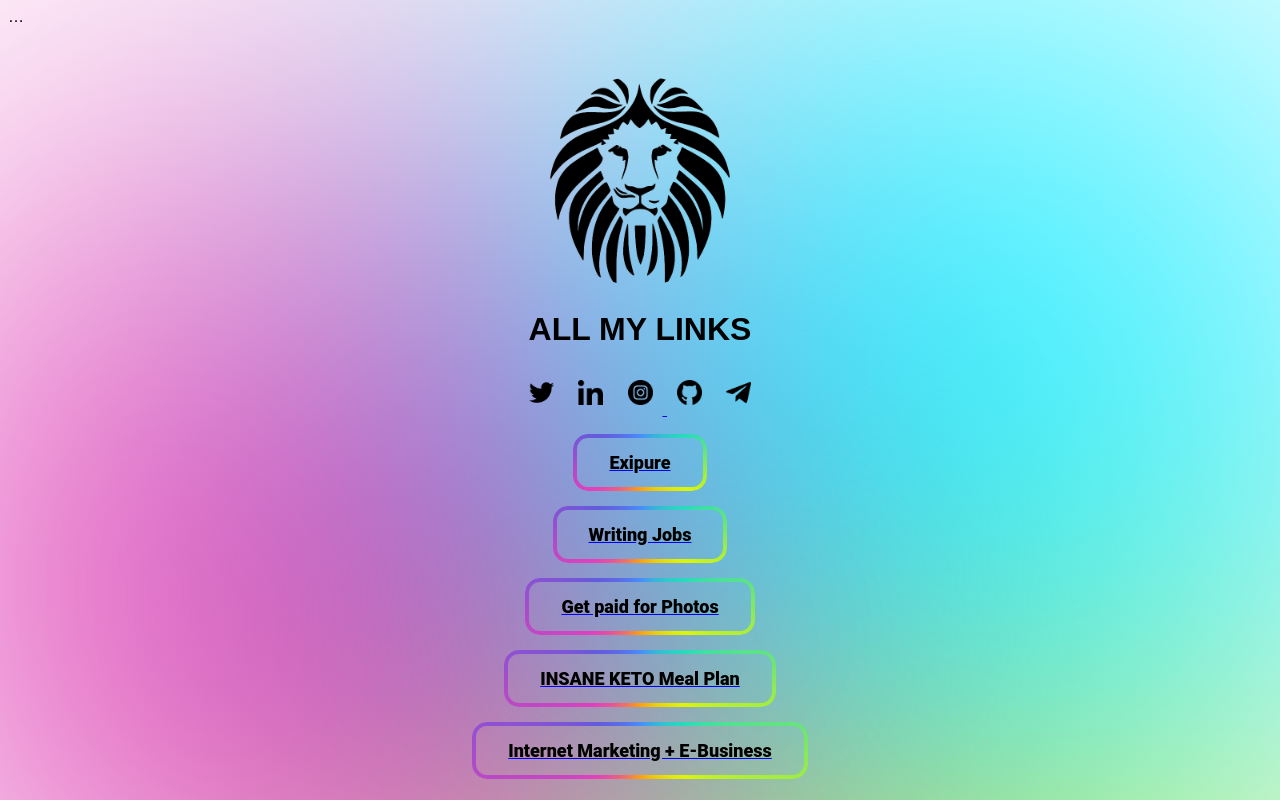
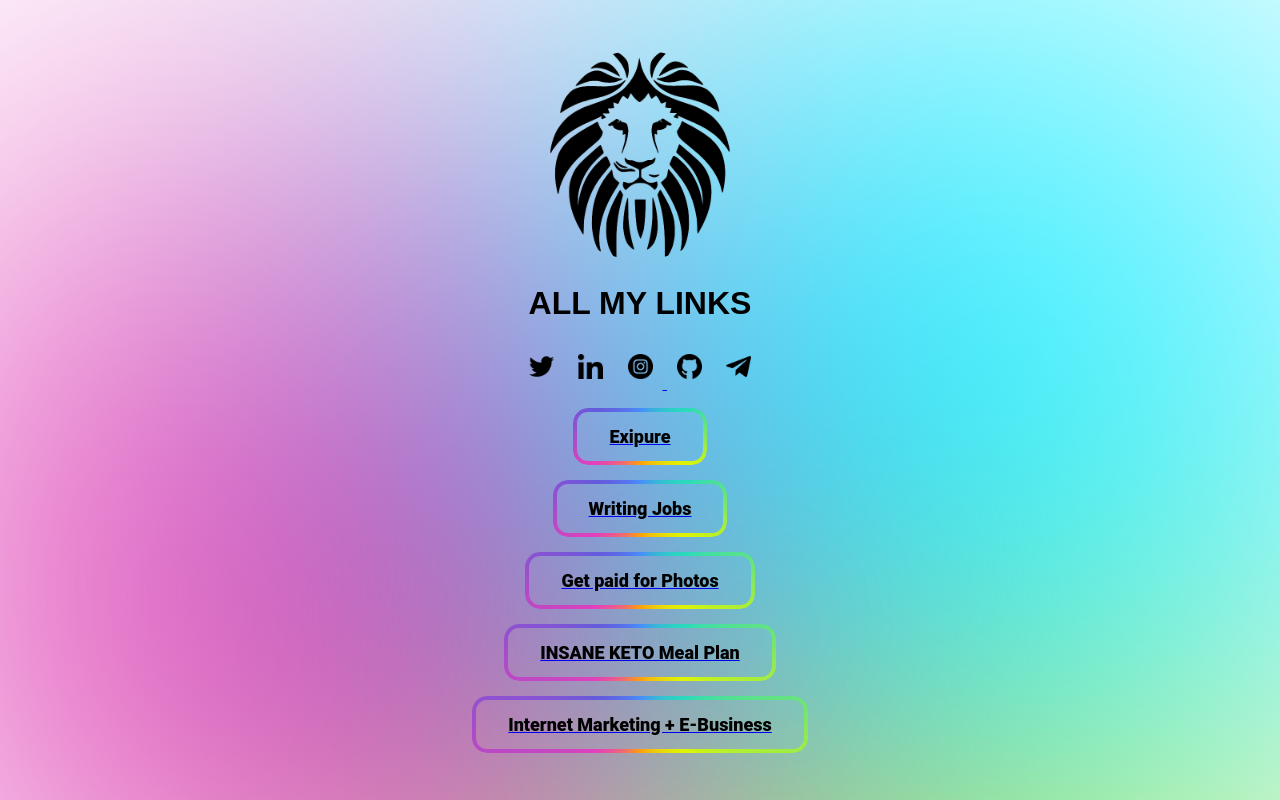
Before and after one commit to tok2fatsu/tok2fatsu.github.io, a plain HTML site: page docs/index.html in a window 1280 px wide. Drawn offline with Linux system fonts and the light colour scheme.

Commit message:
removed div class

```diff
--- a/docs/index.html
+++ b/docs/index.html
@@ -13,15 +13,6 @@
         </style> -->
 </head>
 <body>
-
-<div
-    class="test"
-    data-slides='[
-        "src/mesh-gradient.png",
-        "src/pexels-gradienta-6985003.jpg",
-        "src/bbblurry.svg",
-    ]'
-> … </div>
     <main>
         <img src="src/Afro Logo.png"
         alt="afro logo"
```
